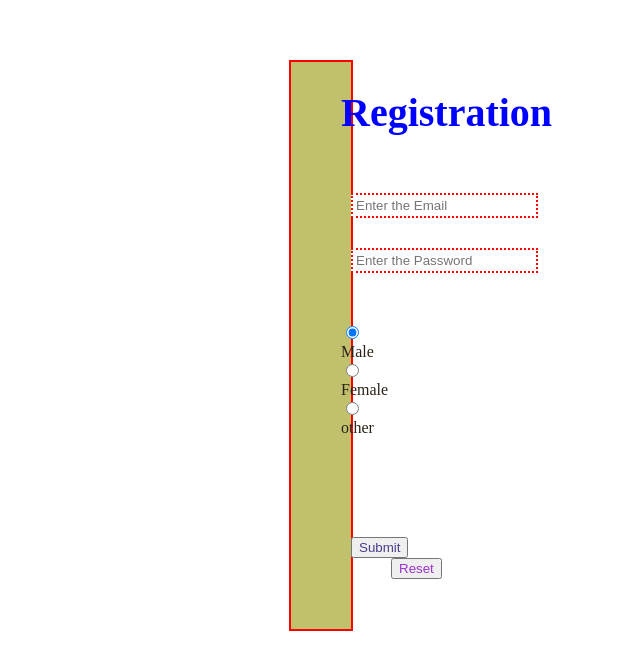
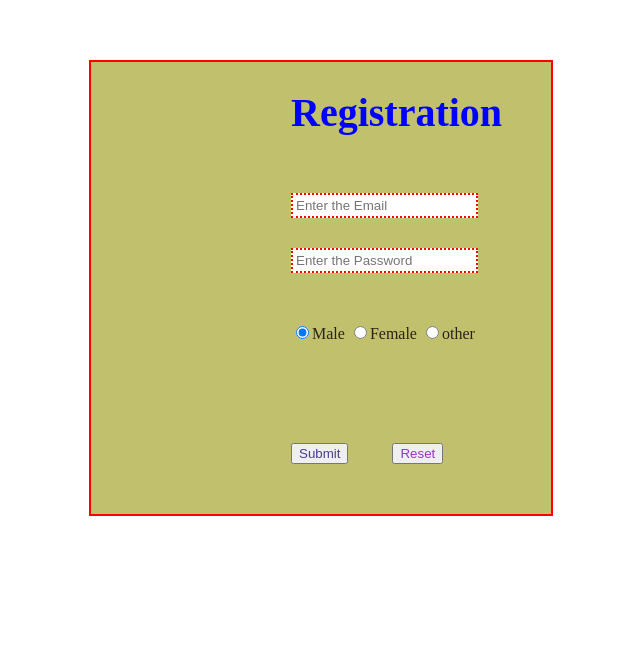
Before and after one commit to AnandMSankrattimath/AnandMSankrattimath.github.io, a plain HTML site: page task/task.html in a window 1280 px wide. Shown: the part 140-800 px from the top of the page, without its empty margins (319-959 px from the left). Drawn offline with Linux system fonts and the light colour scheme.

Commit message:
updating task

```diff
--- a/task/task.css
+++ b/task/task.css
@@ -4,16 +4,16 @@
 }
 
 .form{
-    margin-left: 600px;
+    margin-left: 400px;
     margin-top: 200px;
-    margin-right: 600px;
+    margin-right:400px;
 
 
 }
 .heading{
     color: blue;
     font-size: 40px;
-    margin-left: 50px;
+    margin-left: 200px;
 
 }
 
@@ -21,26 +21,26 @@
 color: darkolivegreen;
 border: 2px dotted red;
 padding: 3px;
-margin-left: 60px;
+margin-left: 200px;
 }
 .label1{
     margin-top: 30px;
 }
 .label2{
     margin-top: 30px;
-    margin-left: 60px;
+    margin-left: 200px;
 }
 
 .gender{
     margin-top: 50px;
     color: rgb(43, 34, 23);
-    margin-left: 50px;
+    margin-left: 200px;
     margin-bottom:100px ;
 }
 
 .button{
     margin-top: 20px;
-    margin-left: 60px;
+    margin-left: 200px;
     margin-bottom: 50px;
 }
 
```
Also changed, not shown: index.html (+3 -0 lines), specialSymbols.html (+1 -1 lines).
